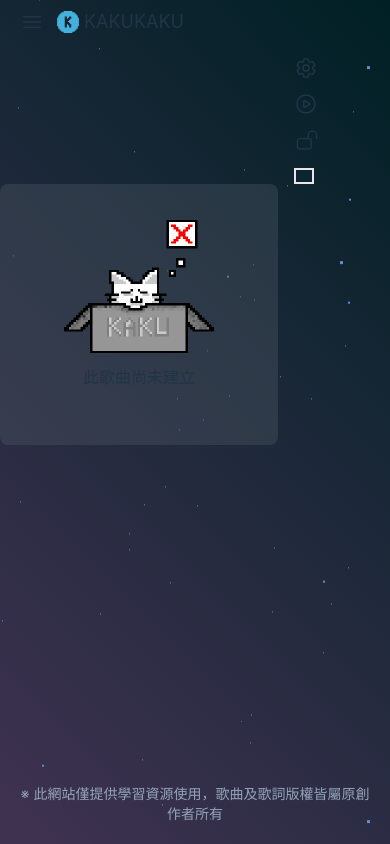
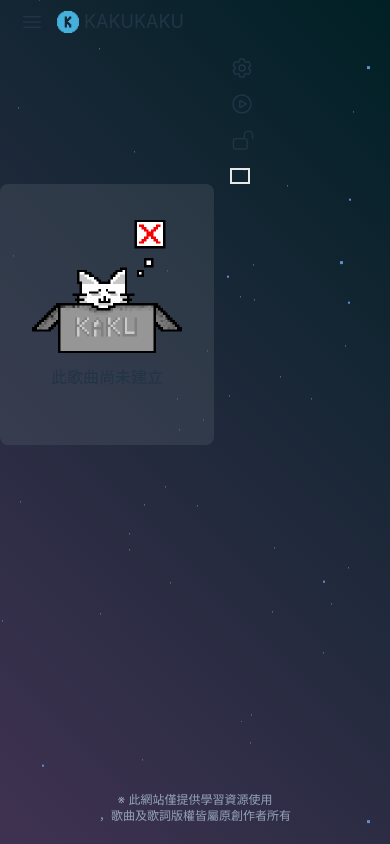
Before and after one commit to seesawjack/KAKUKAKU, a Vue app: page /song in a window 390 px wide. Built offline with nearby package versions, Linux system fonts and the light colour scheme.

Commit message:
202307191431-(1)首頁RWD完成(2)側欄RWD完成

```diff
--- a/src/components/atmos/AtmosNotFound.vue
+++ b/src/components/atmos/AtmosNotFound.vue
@@ -1,5 +1,5 @@
 <template>
-  <div class="left-50 top-60 mt-32 px-16 pt-9 pb-14 rounded-lg bg-gray-600/40">
+  <div class="left-50 top-60 mt-32 max-sm:px-8 px-16 pt-9 pb-14 rounded-lg bg-gray-600/40">
     <img
       src="/src/assets/images/forbidden.png"
       :alt="tips"
--- a/src/components/atmos/AtmosSidebar.vue
+++ b/src/components/atmos/AtmosSidebar.vue
@@ -1,6 +1,6 @@
 <template>
   <aside
-    class="flex flex-col w-64 h-screen px-5 py-8 overflow-y-auto bg-white border-r rtl:border-r-0 rtl:border-l dark:bg-gray-900 dark:border-gray-700"
+    class="flex flex-col max-sm:w-full w-64 h-screen px-5 py-8 overflow-y-auto bg-gray-900"
   >
     <div class="flex flex-col justify-between flex-1 mt-6">
       <nav class="flex-1 -mx-3 space-y-3">
--- a/src/components/layouts/TheFooter.vue
+++ b/src/components/layouts/TheFooter.vue
@@ -1,5 +1,10 @@
 <template>
-  <div class="bottom-0 text-slate-400 text-sm p-5">
-    <p>※ 此網站僅提供學習資源使用，歌曲及歌詞版權皆屬原創作者所有</p>
+  <div class="bottom-0 text-slate-400 max-sm:text-xs text-sm p-5">
+    <p>※ 此網站僅提供學習資源使用<br v-if="screen < 576">，歌曲及歌詞版權皆屬原創作者所有</p>
   </div>
 </template>
+
+<script setup>
+import { ref } from "vue";
+const screen = ref(window.innerWidth)
+</script>
--- a/src/components/layouts/TheHeader.vue
+++ b/src/components/layouts/TheHeader.vue
@@ -8,10 +8,8 @@
       </router-link>
     </div>
   </header>
-  <atmos-sidebar
-    class="sidebar fixed -left-64 transition-all z-30"
-    :class="{ show: isShow }"
-  />
+  <atmos-sidebar class="sidebar fixed -left-[100%] transition-all z-30"
+    :class="{ 'show': isShow }" />
 </template>
 
 <script setup>
--- a/src/components/molecules/MolsLyricList.vue
+++ b/src/components/molecules/MolsLyricList.vue
@@ -1,5 +1,5 @@
 <template>
-  <div class="max-w-[600px] w-full mx-auto mt-5">
+  <div class="max-sm:px-5 max-w-[600px] w-full mx-auto mt-5">
     <div v-if="loggedIn">
       <div v-if="songList.length" class="w-full">
         <p class="text-left mb-5">已建立歌曲 {{ songList.length }} 首</p>
--- a/src/components/molecules/MolsSearchSong.vue
+++ b/src/components/molecules/MolsSearchSong.vue
@@ -1,15 +1,15 @@
 <template>
   <div
-    class="w-full max-sm:mb-2 mb-3 mx-auto"
+    class="w-full overflow-hidden max-sm:mb-2 mb-3 mx-auto"
     :class="className"
   >
     <slot></slot>
   </div>
   <form @submit.prevent="searchSongs">
     <atmos-input
-      class="max-sm:max-w-xs max-w-xl mx-auto"
+      class="max-sm:max-w-xs max-sm:text-sm max-w-xl mx-auto"
       :inputTips="'請輸入想搜尋的歌曲名稱'"
-      :inputClass="'resize-none bg-[transparent] border border-solid rounded-3xl py-2 px-5 w-full'"
+      :inputClass="'resize-none bg-[transparent] border border-solid rounded-3xl py-2 px-5 w-full outline-none'"
       v-model="searchResult"
     >
       <search-glasses
--- a/src/components/organisms/OrganSongList.vue
+++ b/src/components/organisms/OrganSongList.vue
@@ -1,14 +1,14 @@
 <template>
   <div class="w-full ease-in-out duration-700" :class="[isActive ? '' : 'mt-56']">
     <mols-search-song :className="disappear" @search="searchResult">
-      <h1 class="max-sm:text-2xl text-5xl" :class="{ 'move-down': isActive }">{{ showOnPage }}</h1>
+      <h1 class="max-sm:text-2xl max-sm:h-8 text-5xl h-12" :class="{ 'move-down': isActive }">{{ showOnPage }}</h1>
     </mols-search-song>
-    <mols-list-card class="max-w-[512px] mx-auto mt-5" :resultData="resultData" />
+    <mols-list-card class="max-sm:px-3 max-w-[512px] mx-auto mt-5" :resultData="resultData" />
   </div>
 </template>
 
 <script setup>
-import { ref, watch, onMounted } from "vue";
+import { ref, watch} from "vue";
 import MolsListCard from "../molecules/MolsListCard.vue";
 import MolsSearchSong from '../molecules/MolsSearchSong.vue';
 
```
